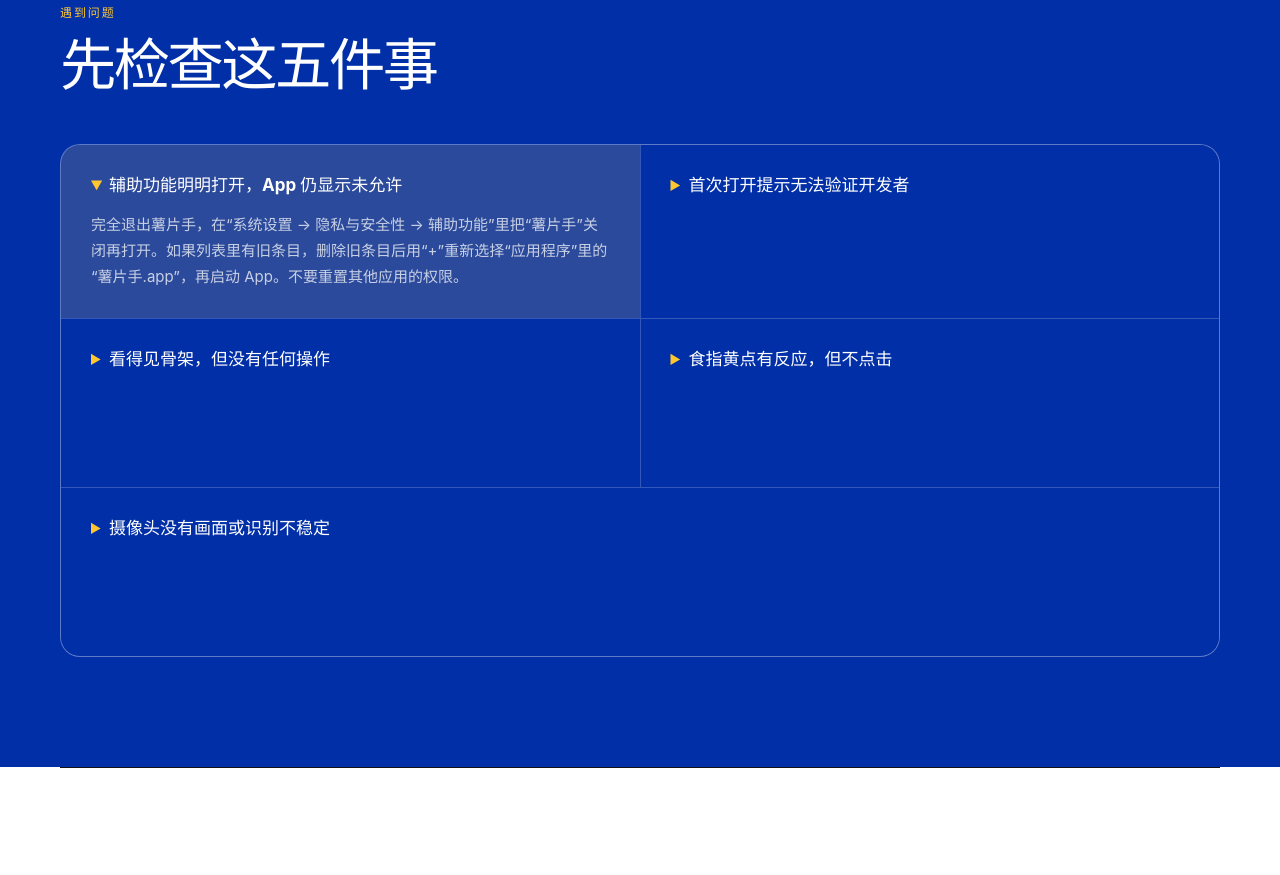
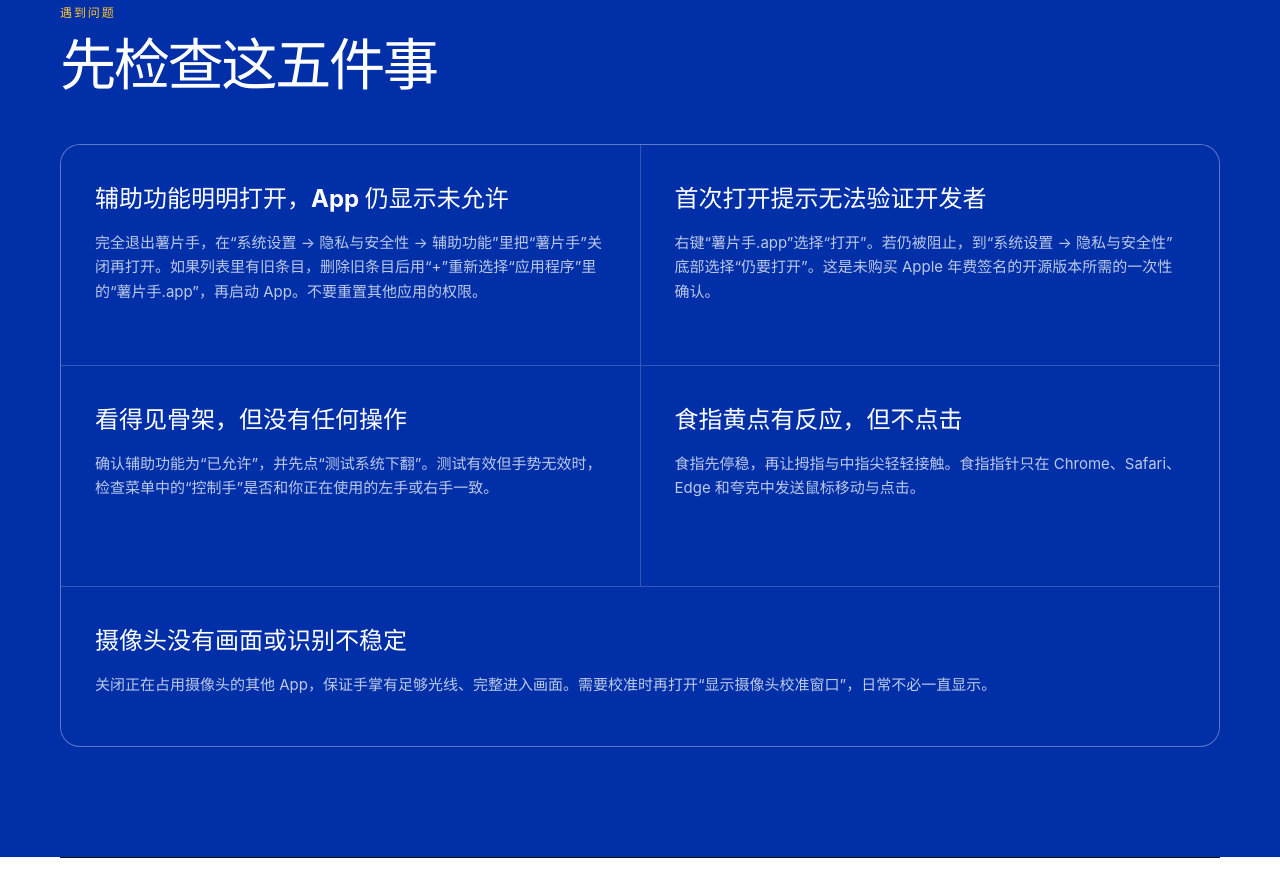
Before and after one commit to HuYee2025/chiphand-macos, a website built with Vite: page docs/user-guide/index.html in a window 1280 px wide. Shown: the part 4679-5554 px from the top of the page. Built offline with nearby package versions, Linux system fonts and the light colour scheme.

Commit message:
style: simplify troubleshooting cards

```diff
--- a/docs/user-guide/index.html
+++ b/docs/user-guide/index.html
@@ -180,26 +180,26 @@
           <h2 id="trouble-title">先检查这五件事</h2>
         </div>
         <div class="faq-grid">
-          <details open>
-            <summary>辅助功能明明打开，App 仍显示未允许</summary>
+          <article>
+            <h3>辅助功能明明打开，App 仍显示未允许</h3>
             <p>完全退出薯片手，在“系统设置 → 隐私与安全性 → 辅助功能”里把“薯片手”关闭再打开。如果列表里有旧条目，删除旧条目后用“+”重新选择“应用程序”里的“薯片手.app”，再启动 App。不要重置其他应用的权限。</p>
-          </details>
-          <details>
-            <summary>首次打开提示无法验证开发者</summary>
+          </article>
+          <article>
+            <h3>首次打开提示无法验证开发者</h3>
             <p>右键“薯片手.app”选择“打开”。若仍被阻止，到“系统设置 → 隐私与安全性”底部选择“仍要打开”。这是未购买 Apple 年费签名的开源版本所需的一次性确认。</p>
-          </details>
-          <details>
-            <summary>看得见骨架，但没有任何操作</summary>
+          </article>
+          <article>
+            <h3>看得见骨架，但没有任何操作</h3>
             <p>确认辅助功能为“已允许”，并先点“测试系统下翻”。测试有效但手势无效时，检查菜单中的“控制手”是否和你正在使用的左手或右手一致。</p>
-          </details>
-          <details>
-            <summary>食指黄点有反应，但不点击</summary>
+          </article>
+          <article>
+            <h3>食指黄点有反应，但不点击</h3>
             <p>食指先停稳，再让拇指与中指尖轻轻接触。食指指针只在 Chrome、Safari、Edge 和夸克中发送鼠标移动与点击。</p>
-          </details>
-          <details>
-            <summary>摄像头没有画面或识别不稳定</summary>
+          </article>
+          <article>
+            <h3>摄像头没有画面或识别不稳定</h3>
             <p>关闭正在占用摄像头的其他 App，保证手掌有足够光线、完整进入画面。需要校准时再打开“显示摄像头校准窗口”，日常不必一直显示。</p>
-          </details>
+          </article>
         </div>
       </section>
 
--- a/docs/user-guide/styles.css
+++ b/docs/user-guide/styles.css
@@ -358,12 +358,14 @@ h1 {
   font-weight: 800;
 }
 
-.steps h3 {
+.steps h3,
+.trouble-section .faq-grid h3 {
   margin-bottom: 12px;
   font-size: 24px;
 }
 
-.steps p {
+.steps p,
+.trouble-section .faq-grid p {
   color: rgba(255, 255, 255, 0.74);
   font-size: 15px;
 }
@@ -516,54 +518,16 @@ h1 {
   background: rgba(255, 255, 255, 0.2);
 }
 
-.trouble-section details {
-  min-height: 168px;
-  padding: 28px 30px;
-  border: 0;
-  border-radius: 0;
+.trouble-section .faq-grid article {
+  min-height: 220px;
+  padding: 34px;
   color: white;
   background: var(--blue);
 }
 
-.trouble-section details:nth-child(5) {
+.trouble-section .faq-grid article:nth-child(5) {
   grid-column: 1 / -1;
-}
-
-.trouble-section details[open] {
-  background: rgba(0, 0, 0, 0.16);
-}
-
-.trouble-section summary {
-  color: white;
-  font-size: 17px;
-  line-height: 1.45;
-}
-
-.trouble-section summary::marker {
-  color: var(--yellow);
-}
-
-.trouble-section details p {
-  color: rgba(255, 255, 255, 0.74);
-  font-size: 15px;
-  line-height: 1.75;
-}
-
-details {
-  padding: 22px 24px;
-  border: 1px solid var(--line);
-  border-radius: 16px;
-}
-
-summary {
-  cursor: pointer;
-  font-weight: 750;
-}
-
-details p {
-  margin: 14px 0 0;
-  color: var(--muted);
-  font-size: 14px;
+  min-height: auto;
 }
 
 .privacy {
@@ -673,7 +637,7 @@ footer p {
     grid-template-columns: 1fr;
   }
 
-  .trouble-section details:nth-child(5) {
+  .trouble-section .faq-grid article:nth-child(5) {
     grid-column: auto;
   }
 
```
Also changed, not shown: docs/dev-log/current-handoff.md (+1 -1 lines).
